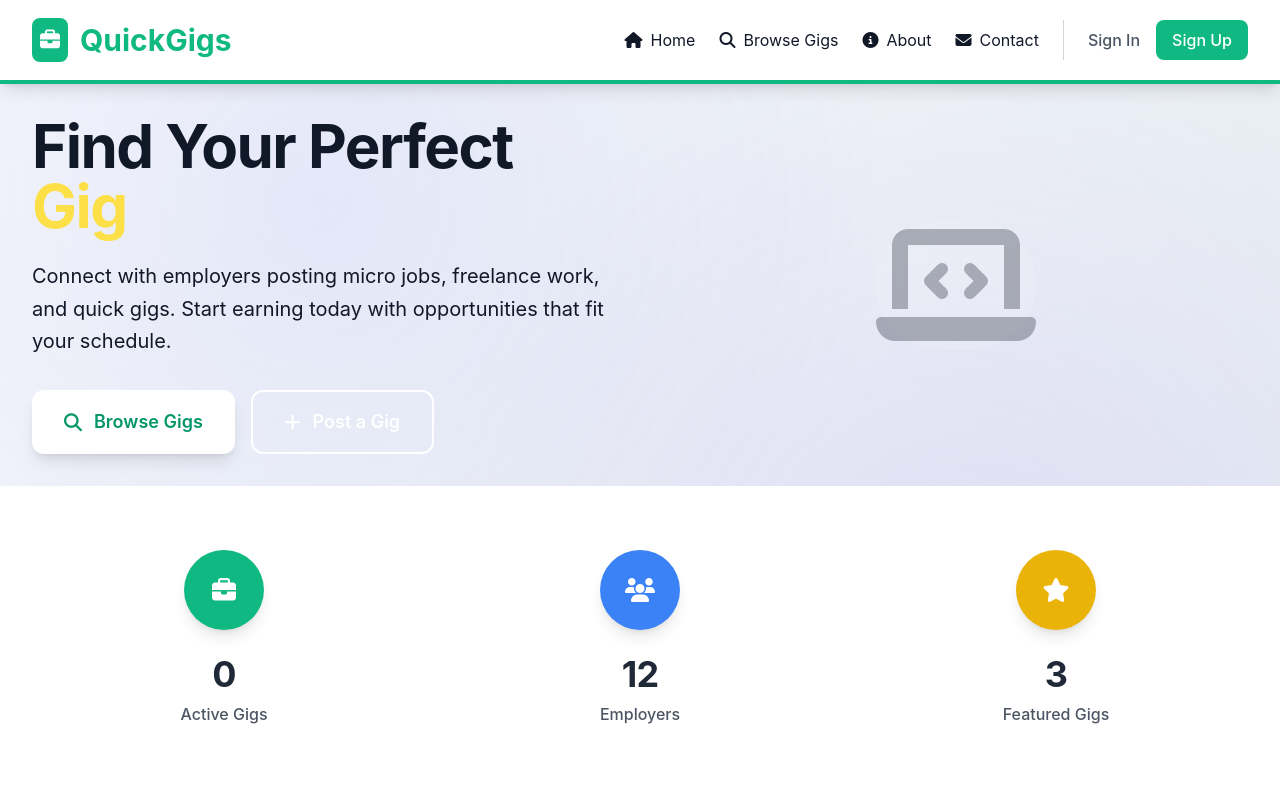
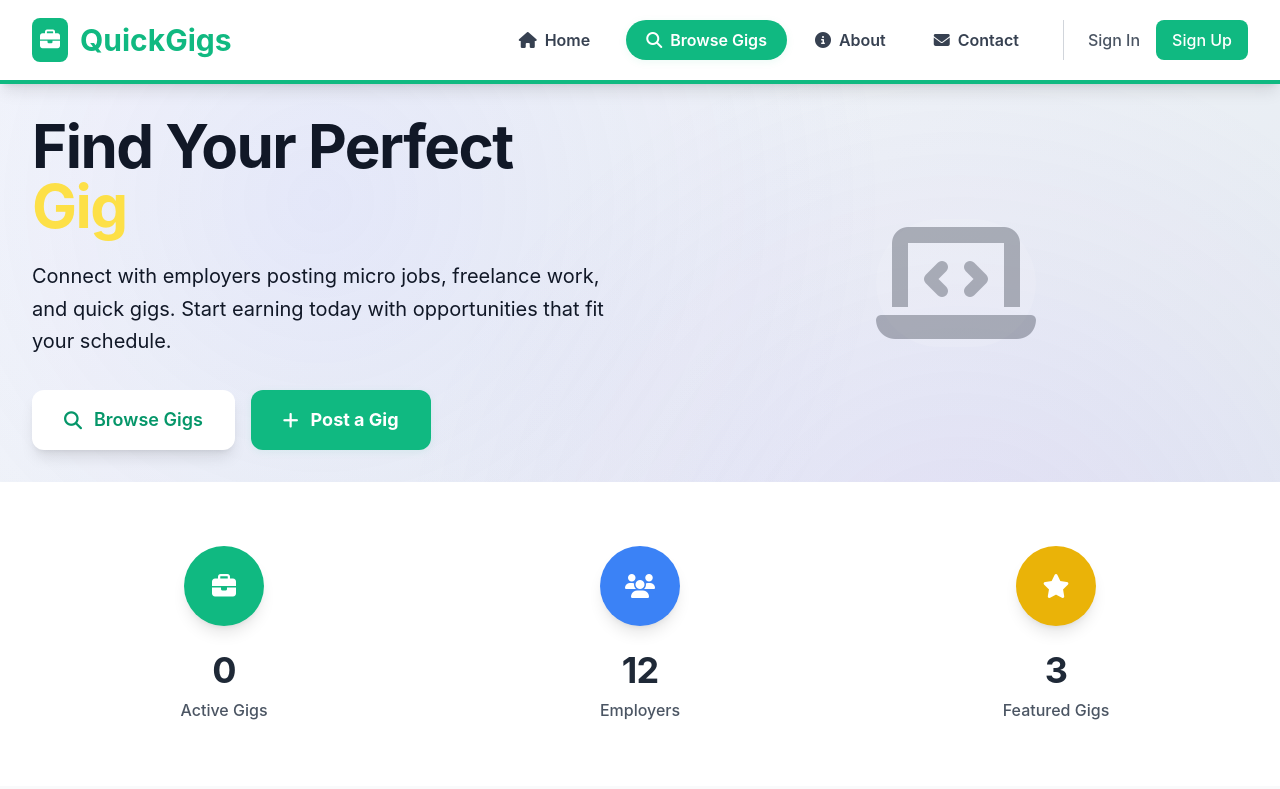
Before and after one commit to aransys/quickgigs-django, a Django app: page /gigs/ in a window 1280 px wide. Shown: the top 789 px of the page. Run offline with Django 4.2, Linux system fonts and the light colour scheme; data that the repository does not hold is empty; parts of the project's set-up code (start-up, migrations or seed data) failed here and were passed over; some libraries are stand-ins or nearby versions.

Commit message:
Refactor navigation and button styles: Updated the navigation links to include active state styling based on the current path. Simplified button styles by replacing custom classes with a new `btn-primary` class for consistency and improved design. Enhanced CSS for navigation links to improve user experience and visual appeal.

```diff
--- a/gigs/templates/gigs/base.html
+++ b/gigs/templates/gigs/base.html
@@ -55,22 +55,22 @@
           </div>
           <!-- Desktop Navigation -->
           <div class="hidden md:flex items-center">
-            <div class="flex space-x-6 mr-6">
-              <a href="{% url 'core:home' %}" class="nav-link-improved">
+            <div class="flex space-x-2 mr-6">
+              <a href="{% url 'core:home' %}" class="nav-link-improved{% if request.path == '/' %} nav-link-active{% endif %}">
                 <i class="fas fa-home mr-2"></i>Home
               </a>
-              <a href="{% url 'gigs:gig_list' %}" class="nav-link-improved">
+              <a href="{% url 'gigs:gig_list' %}" class="nav-link-improved{% if request.path == '/gigs/' %} nav-link-active{% endif %}">
                 <i class="fas fa-search mr-2"></i>Browse Gigs
               </a>
               {% if user.is_authenticated %}
-              <a href="{% url 'gigs:gig_create' %}" class="nav-link-improved">
+              <a href="{% url 'gigs:gig_create' %}" class="nav-link-improved{% if request.path == '/gigs/post/' %} nav-link-active{% endif %}">
                 <i class="fas fa-plus mr-2"></i>Post Gig
               </a>
               {% endif %}
-              <a href="{% url 'core:about' %}" class="nav-link-improved">
+              <a href="{% url 'core:about' %}" class="nav-link-improved{% if request.path == '/about/' %} nav-link-active{% endif %}">
                 <i class="fas fa-info-circle mr-2"></i>About
               </a>
-              <a href="{% url 'core:contact' %}" class="nav-link-improved">
+              <a href="{% url 'core:contact' %}" class="nav-link-improved{% if request.path == '/contact/' %} nav-link-active{% endif %}">
                 <i class="fas fa-envelope mr-2"></i>Contact
               </a>
             </div>
--- a/gigs/templates/gigs/gig_list.html
+++ b/gigs/templates/gigs/gig_list.html
@@ -28,7 +28,7 @@
           </a>
           <a
             href="{% url 'gigs:gig_create' %}"
-            class="border-2 border-white text-white hover:bg-white hover:text-brand-600 px-8 py-4 rounded-xl font-semibold transition-all duration-200 inline-flex items-center justify-center text-lg"
+            class="btn-primary"
           >
             <i class="fas fa-plus mr-3"></i>Post a Gig
           </a>
--- a/static/css/components.css
+++ b/static/css/components.css
@@ -97,7 +97,24 @@
 
 /* Button Components */
 .btn-primary {
-  @apply bg-brand-500 hover:bg-brand-600 text-white px-4 py-2 rounded-lg font-medium transition-colors duration-200 inline-flex items-center;
+  background: #10b981;
+  color: #fff;
+  font-weight: 700;
+  padding: 0.75rem 2rem;
+  border-radius: 0.75rem;
+  font-size: 1.125rem;
+  box-shadow: 0 2px 8px 0 rgba(16,185,129,0.08);
+  transition: background 0.15s, box-shadow 0.15s;
+  border: none;
+  outline: none;
+  display: inline-flex;
+  align-items: center;
+  justify-content: center;
+}
+.btn-primary:hover, .btn-primary:focus {
+  background: #059669;
+  color: #fff;
+  box-shadow: 0 4px 16px 0 rgba(16,185,129,0.15);
 }
 
 .btn-secondary {
@@ -152,7 +169,34 @@
 
 /* Improved Navigation Components */
 .nav-link-improved {
-  @apply flex items-center px-4 py-2 text-gray-600 hover:text-brand-500 hover:bg-brand-50 rounded-lg font-medium transition-all duration-200;
+  display: flex;
+  align-items: center;
+  padding: 0.5rem 1.25rem;
+  color: #374151;
+  border-radius: 9999px;
+  font-size: 1rem;
+  font-weight: 600;
+  background: transparent;
+  transition: background 0.15s, color 0.15s;
+  margin-right: 0.5rem;
+}
+.nav-link-improved:last-child {
+  margin-right: 0;
+}
+.nav-link-improved:not(.nav-link-active):hover, .nav-link-improved:not(.nav-link-active):focus {
+  background: #f0fdf4;
+  color: #059669;
+  outline: none;
+}
+.nav-link-active {
+  background: #10b981;
+  color: #fff !important;
+  box-shadow: 0 2px 8px 0 rgba(16,185,129,0.08);
+}
+
+.nav-link-active:hover, .nav-link-active:focus {
+  color: #fff !important;
+  background: #10b981;
 }
 
 .user-menu-button {
```
